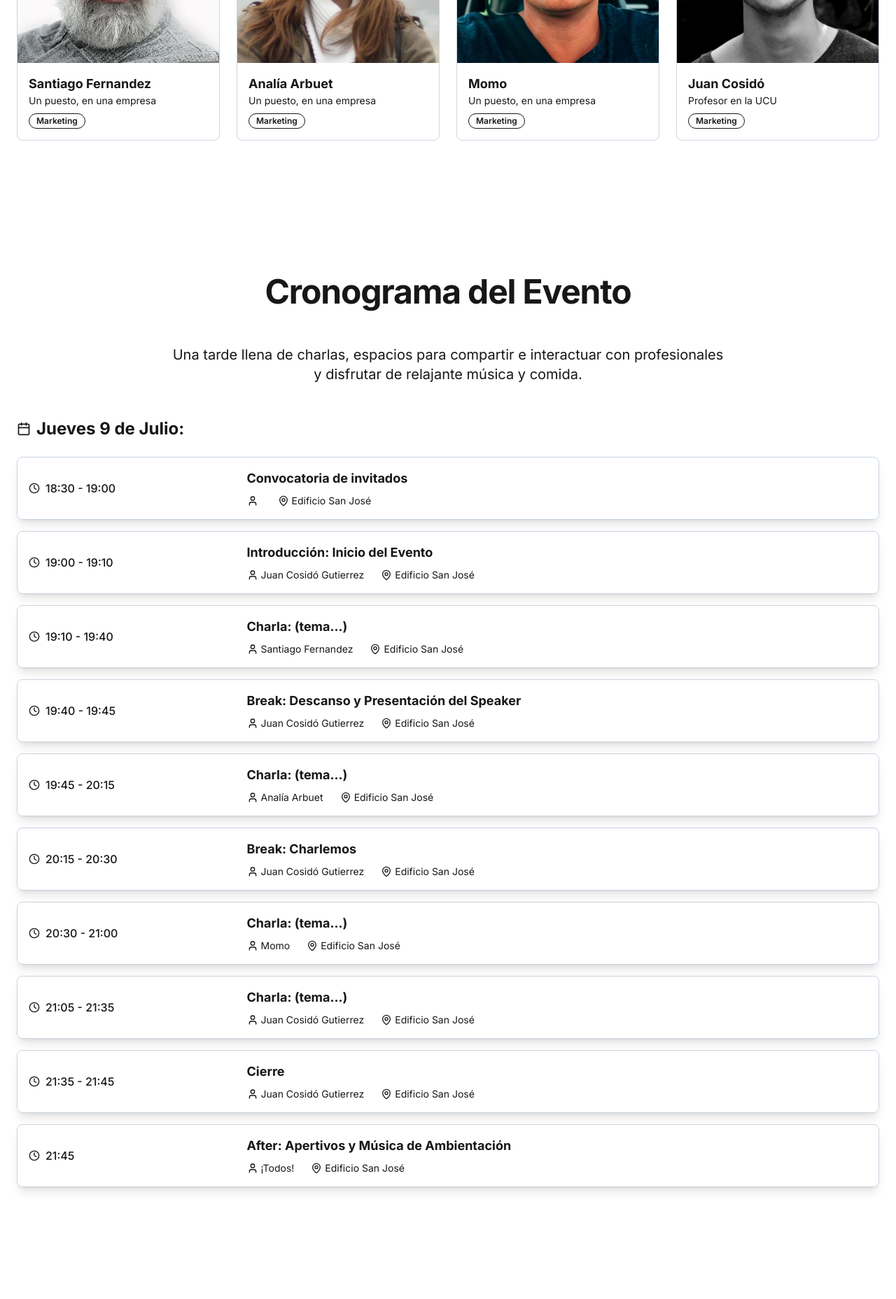
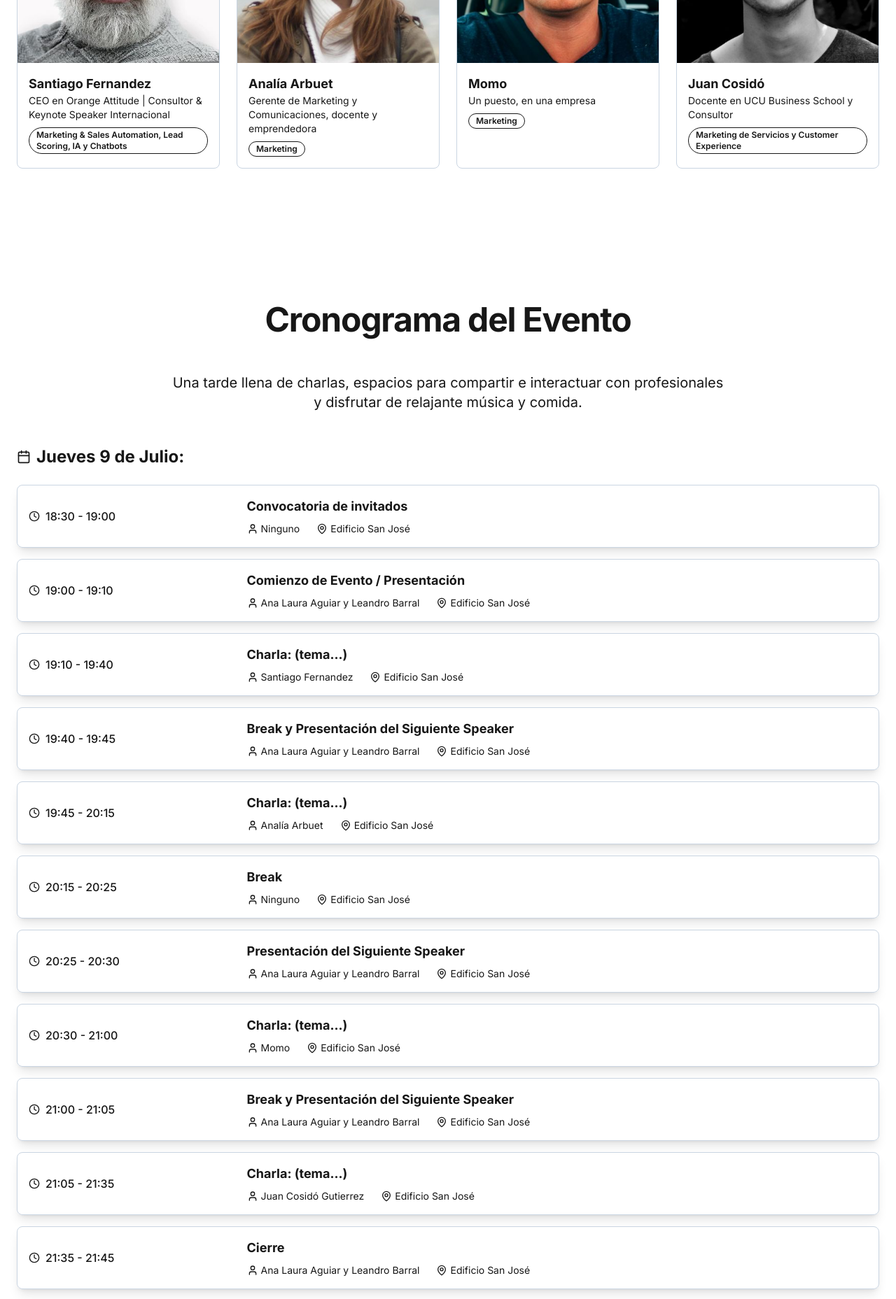
Before and after one commit to SantiagoPanozzo/alyssum, a Next.js app: page / in a window 1280 px wide. Shown: the part 2060-3917 px from the top of the page at 70% size. Built offline with nearby package versions, Linux system fonts and the light colour scheme.

Commit message:
Información de Speakers (Excepto Momo) y Cronograma

```diff
--- a/src/app/page.tsx
+++ b/src/app/page.tsx
@@ -218,13 +218,13 @@ return (
               <div className="grid sm:grid-cols-2 lg:grid-cols-4 gap-6 mt-12">
                 <SpeakerCard
                     name="Santiago Fernandez"
-                    role="Un puesto, en una empresa"
+                    role="CEO en Orange Attitude | Consultor & Keynote Speaker Internacional"
                     image="/santiagofernandez.jpg"
-                    topic="Marketing"
+                    topic=" Marketing & Sales Automation, Lead Scoring, IA y Chatbots"
                 />
                 <SpeakerCard
                     name="Analía Arbuet"
-                    role="Un puesto, en una empresa"
+                    role="Gerente de Marketing y Comunicaciones, docente y emprendedora"
                     image="/analiaarbuet.jpg"
                     topic="Marketing"
                 />
@@ -236,9 +236,9 @@ return (
                 />
                 <SpeakerCard
                     name="Juan Cosidó"
-                    role="Profesor en la UCU"
+                    role="Docente en UCU Business School y Consultor"
                     image="/juancosido.jpg"
-                    topic="Marketing"
+                    topic="Marketing de Servicios y Customer Experience"
                 />
               </div>
             </div>
@@ -265,13 +265,13 @@ return (
                     <ScheduleItem
                         time="18:30 - 19:00"
                         title="Convocatoria de invitados"
-                        speaker=""
+                        speaker="Ninguno"
                         location="Edificio San José"
                     />
                     <ScheduleItem
                         time="19:00 - 19:10"
-                        title="Introducción: Inicio del Evento"
-                        speaker="Juan Cosidó Gutierrez"
+                        title="Comienzo de Evento / Presentación"
+                        speaker="Ana Laura Aguiar y Leandro Barral"
                         location="Edificio San José"
                     />
                     <ScheduleItem
@@ -282,8 +282,8 @@ return (
                     />
                     <ScheduleItem
                         time="19:40 - 19:45"
-                        title="Break: Descanso y Presentación del Speaker"
-                        speaker="Juan Cosidó Gutierrez"
+                        title="Break y Presentación del Siguiente Speaker"
+                        speaker="Ana Laura Aguiar y Leandro Barral"
                         location="Edificio San José"
                     />
                     <ScheduleItem
@@ -293,15 +293,27 @@ return (
                         location="Edificio San José"
                     />
                     <ScheduleItem
-                        time="20:15 - 20:30"
-                        title="Break: Charlemos"
-                        speaker="Juan Cosidó Gutierrez"
+                        time="20:15 - 20:25"
+                        title="Break"
+                        speaker="Ninguno"
+                        location="Edificio San José"
+                    />
+                    <ScheduleItem
+                        time="20:25 - 20:30"
+                        title="Presentación del Siguiente Speaker"
+                        speaker="Ana Laura Aguiar y Leandro Barral"
                         location="Edificio San José"
                     />
                     <ScheduleItem
                         time="20:30 - 21:00"
                         title="Charla: (tema...)"
                         speaker="Momo"
+                        location="Edificio San José"
+                    />
+                    <ScheduleItem
+                        time="21:00 - 21:05"
+                        title="Break y Presentación del Siguiente Speaker"
+                        speaker="Ana Laura Aguiar y Leandro Barral"
                         location="Edificio San José"
                     />
                     <ScheduleItem
@@ -313,13 +325,13 @@ return (
                     <ScheduleItem
                         time="21:35 - 21:45"
                         title="Cierre"
-                        speaker="Juan Cosidó Gutierrez"
+                        speaker="Ana Laura Aguiar y Leandro Barral"
                         location="Edificio San José"
                     />
                     <ScheduleItem
                         time="21:45"
-                        title="After: Apertivos y Música de Ambientación"
-                        speaker="¡Todos!"
+                        title="After: Aperitivos y Música de Ambientación"
+                        speaker="Ninguno"
                         location="Edificio San José"
                     />
                   </div>
```
